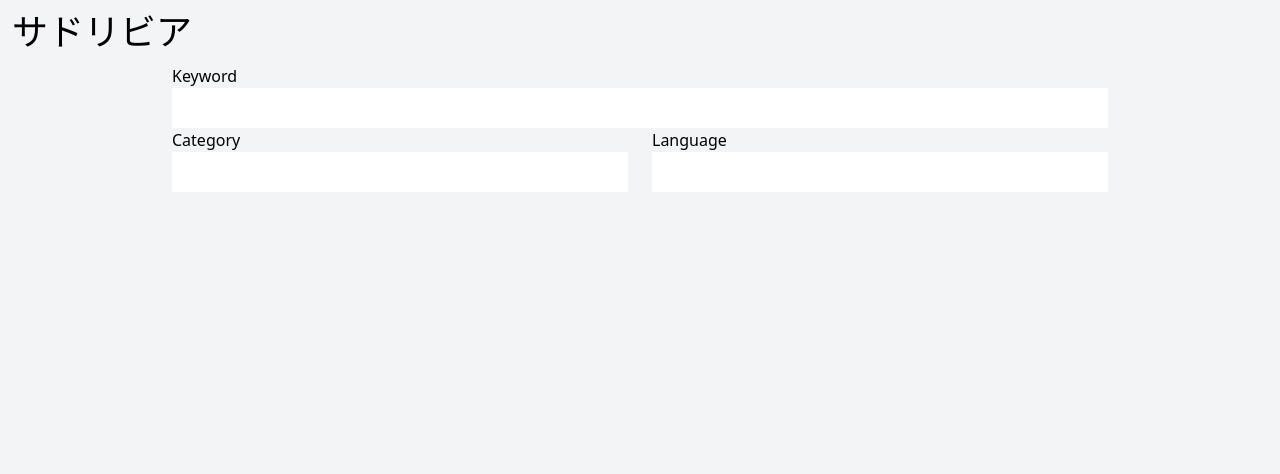
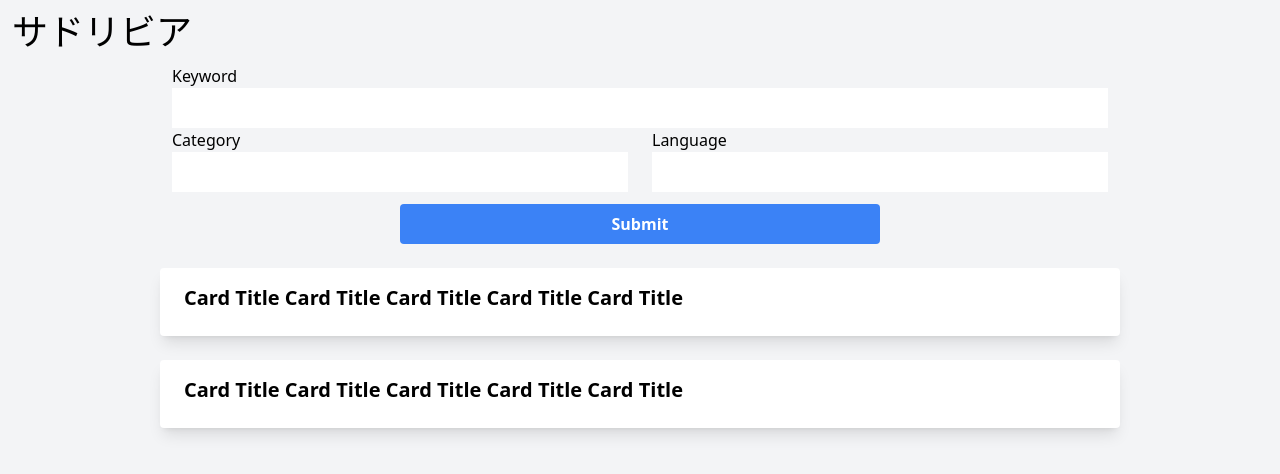
Before and after one commit to ryoito218/Sadrivia, a Next.js app in the folder frontend/: page / in a window 1280 px wide. Shown: the top 474 px of the page. Built offline with nearby package versions, Linux system fonts and the light colour scheme.

Commit message:
Add list ui

```diff
--- /dev/null
+++ b/frontend/src/app/detail/[id]/page.tsx
@@ -0,0 +1,11 @@
+import React from "react"
+
+const DetailView = ({params}: {params: {id: string}}) => {
+  return (
+    <div className="">
+      <h1>{params.id}</h1>
+    </div>
+  )
+}
+
+export default DetailView
--- a/frontend/src/app/page.tsx
+++ b/frontend/src/app/page.tsx
@@ -1,30 +1,63 @@
-import Image from "next/image";
+import Link from "next/link"
 
 export default function Home() {
   return (
     <div>
       <div className="container mx-auto">
+
         <h1 className="text-4xl m-3">サドリビア</h1>
+
+        <div className="flex flex-col">
           <div className="flex justify-center">
             <form className="flex flex-col justify-center w-3/4">
               <div className="flex flex-col mx-3">
-              <label>Keyword</label>
-              <input type="text" className="w-full h-10" />
+                <label htmlFor="keyword">Keyword</label>
+                <input type="text" id="keyword" className="w-full h-10" />
               </div>
               <div className="flex">
                 <div className="flex flex-col w-1/2 mx-3">
-                <label>Category</label>
-                <input type="text" className="w-full h-10" />
+                  <label htmlFor="category">Category</label>
+                  <input type="text" id="category" className="w-full h-10" />
                 </div>
                 <div className="flex flex-col w-1/2 mx-3">
-                <label>Language</label>
-                <input type="text" className="w-full h-10" />
+                  <label htmlFor="language">Language</label>
+                  <input type="text" id="language" className="w-full h-10" />
                 </div>
               </div>
+              <div className="flex justify-center">
+                <button className="bg-blue-500 text-white font-bold w-1/2 py-2 px-4 mx-3 my-3 rounded hover:bg-blue-700">
+                  Submit
+                </button>
+              </div>
             </form>
+          </div>
 
+          <Link href={`detail/1`} className="hover:opacity-75">
+            <div className="flex flex-col my-3">
+              <div className="flex justify-center">
+                <div className="flex rounded overflow-hidden shadow-lg bg-white w-3/4">
+                  <div className="px-6 py-4">
+                    <div className="font-bold text-xl mb-2">Card Title Card Title Card Title Card Title Card Title</div>
+                  </div>
+                </div>
+              </div>
+            </div>
+          </Link>
+
+          <Link href={`detail/1`} className="hover:opacity-75">
+            <div className="flex flex-col my-3">
+              <div className="flex justify-center">
+                <div className="flex rounded overflow-hidden shadow-lg bg-white w-3/4">
+                  <div className="px-6 py-4">
+                    <div className="font-bold text-xl mb-2">Card Title Card Title Card Title Card Title Card Title</div>
+                  </div>
+                </div>
+              </div>
+            </div>
+          </Link>
 
         </div>
+
       </div>
     </div>
   );
```
Lines whose indentation alone changed are shown as unchanged.
